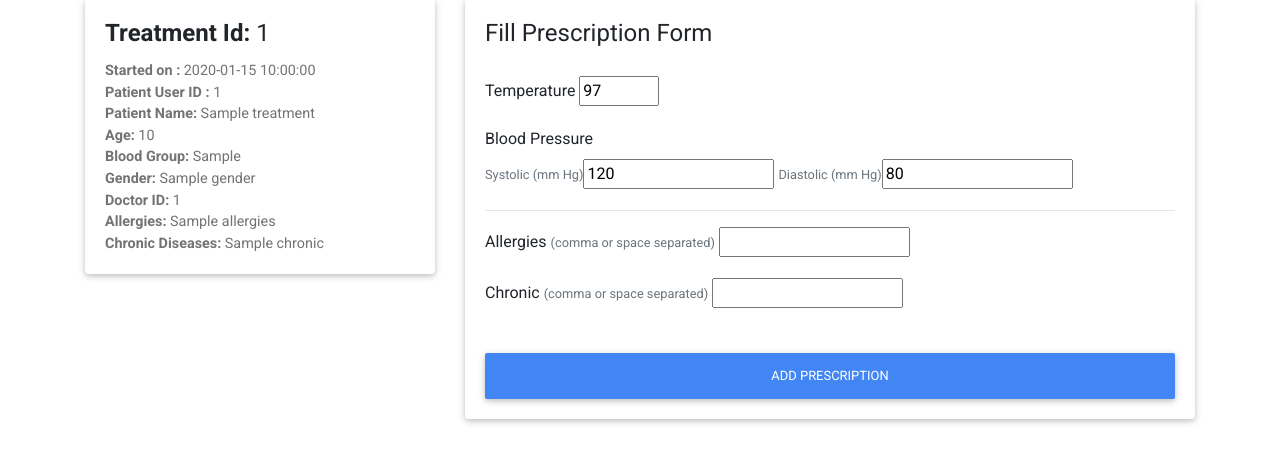
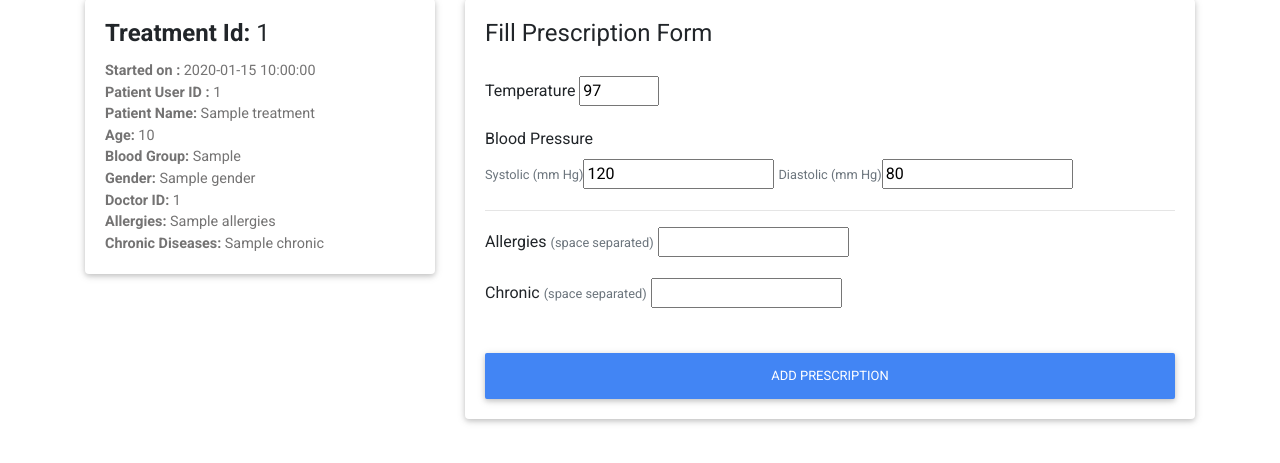
Before and after one commit to priyajain09/Hospital_Management_System, a Flask app: page /comp_continue_treatment/1 in a window 1280 px wide. Shown: the part 156-619 px from the top of the page. Run offline with Flask 2, Linux system fonts and the light colour scheme; tables that the repository leaves empty hold one stand-in row (values such as "Sample post"); a database or web service that is not in the repository returns one stand-in record (values such as "Sample title"); some libraries are stand-ins or nearby versions.

Commit message:
minor modification

```diff
--- a/hospital_app/templates/Compounder/sites/comp_start_treatment.html
+++ b/hospital_app/templates/Compounder/sites/comp_start_treatment.html
@@ -61,13 +61,13 @@
                                     <hr>
                                     <p class="card-text">
                                         <div class="form-group">
-                                            <label for="allergies">Allergies <small class="text-muted"> (comma or space separated) </small></label>
+                                            <label for="allergies">Allergies <small class="text-muted"> (space separated) </small></label>
                                             <input type="textarea" name="allergies" >
                                         </div>
                                     </p>
                                     <p class="card-text">
                                         <div class="form-group">
-                                            <label for="chronic">Chronic <small class="text-muted"> (comma or space separated) </small></label>
+                                            <label for="chronic">Chronic <small class="text-muted"> (space separated) </small></label>
                                             <input type="textarea" name="chronic" >
                                         </div>
                                     </p>
```
